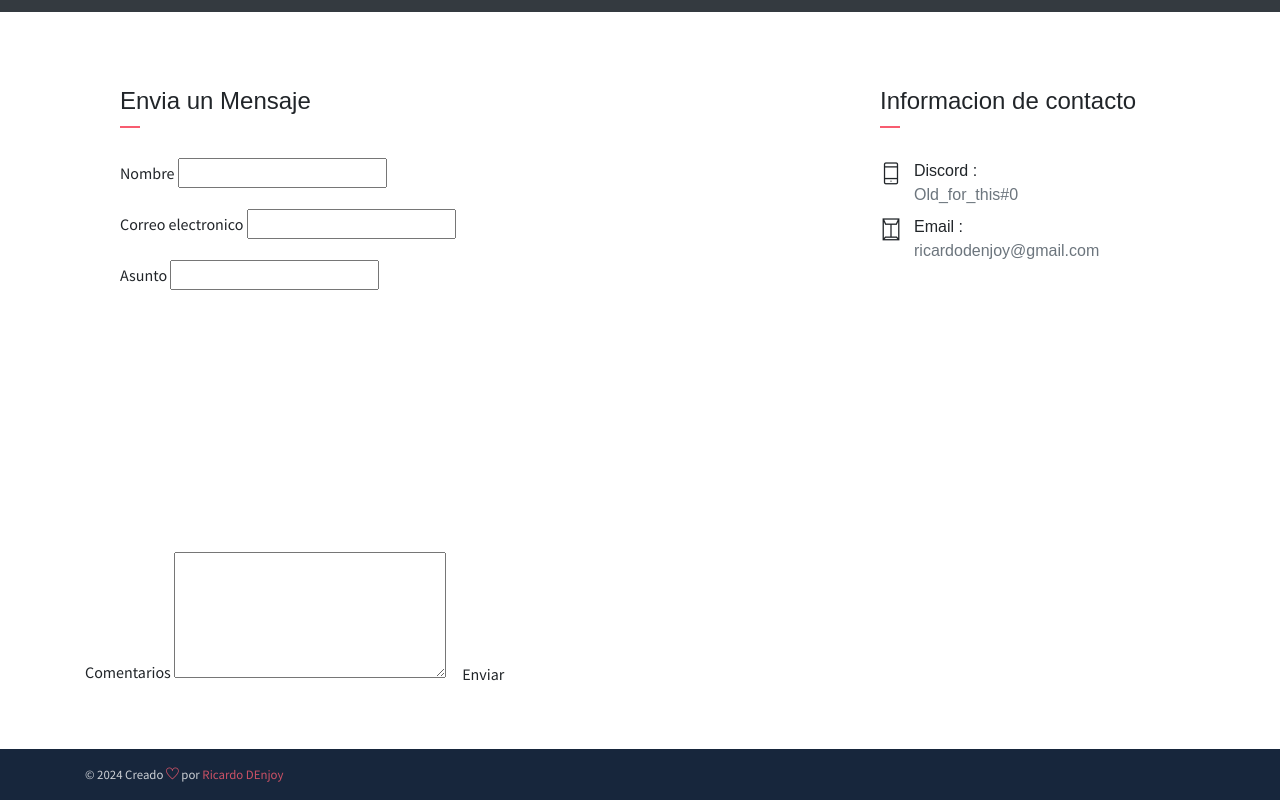
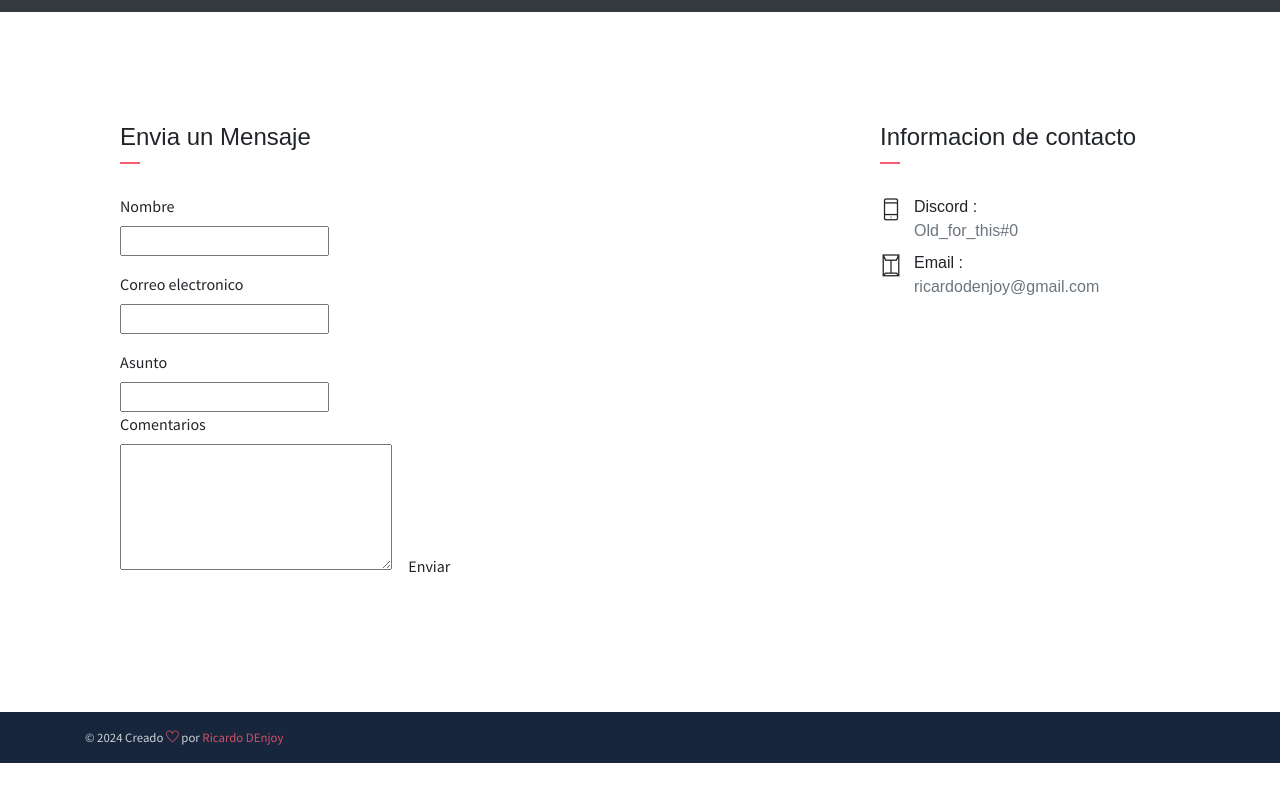
Before and after one commit to elpromusical/ricardodesigners.github.io, a website: page index.html in a window 1280 px wide. Shown: the part 4501-5301 px from the top of the page. After the commit the page ends 5264 px from the top, so only its background shows below. Drawn offline with Linux system fonts and the light colour scheme; some packages are replaced by stand-ins of ours.

Commit message:
Update index.html

```diff
--- a/index.html
+++ b/index.html
@@ -363,22 +363,40 @@
                                 <form form action="https://formsubmit.co/ricardodenjoy@gmail.com" method="POST">
 
 				<div class="form-group">
+                        <div>
 					<label for="name">Nombre</label>
+                        </div>
+                        <div>
 					<input type="text" name="name" id="name" >
-					</div>
+					    </div>
+                    </div>
+
 				<div class="form-group">
+                    <div>
 					<label for="email">Correo electronico</label>
+                    </div>
+                    <div>
 					<input type="email" name="email" id="email" >
-				</div
+                </div>
+                </div>
+				<div>
+                    <div><div>
+					<label for="subject">Asunto</label>
+                        </div>
+                    <div>
+					<input type="text" name="subject" id="subject" >
+				    </div>
+                </div>
+                </div>
 				<div class="form-group">
-					<label for="subject">Asunto</label>
-					<input type="text" name="subject" id="subject" >
-				</div>
-				<div class="form-group">
+                    <div>
 					<label for="coments">Comentarios</label>
+                    </div>
+                    <div>
 					<textarea name="coments" id="coments" cols="30" rows="5"></textarea>
 					<input class="btn" type="submit" value="Enviar">
-
+				</div>
+                </div>
                                 </form>
                             </div>
                         </div>
```
